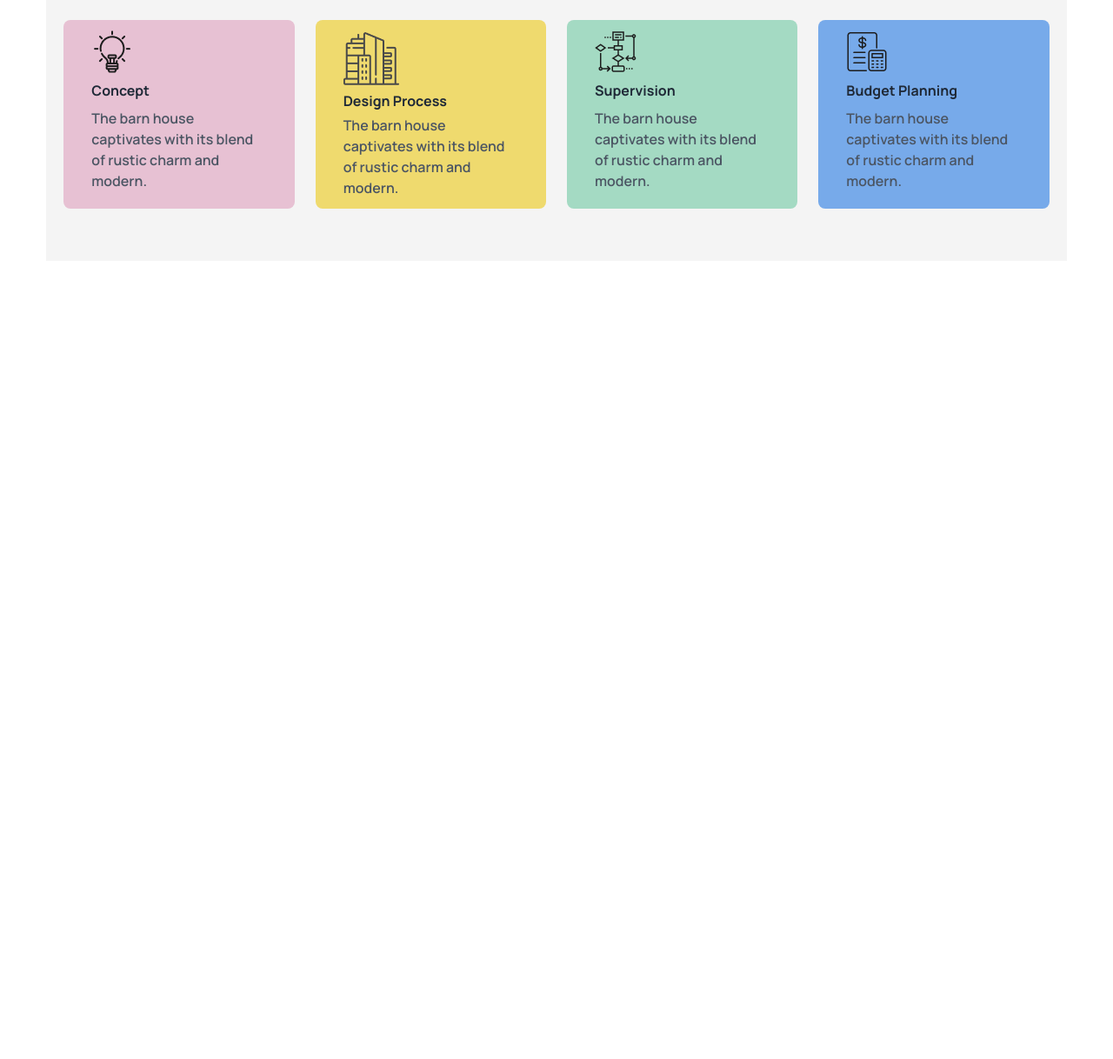
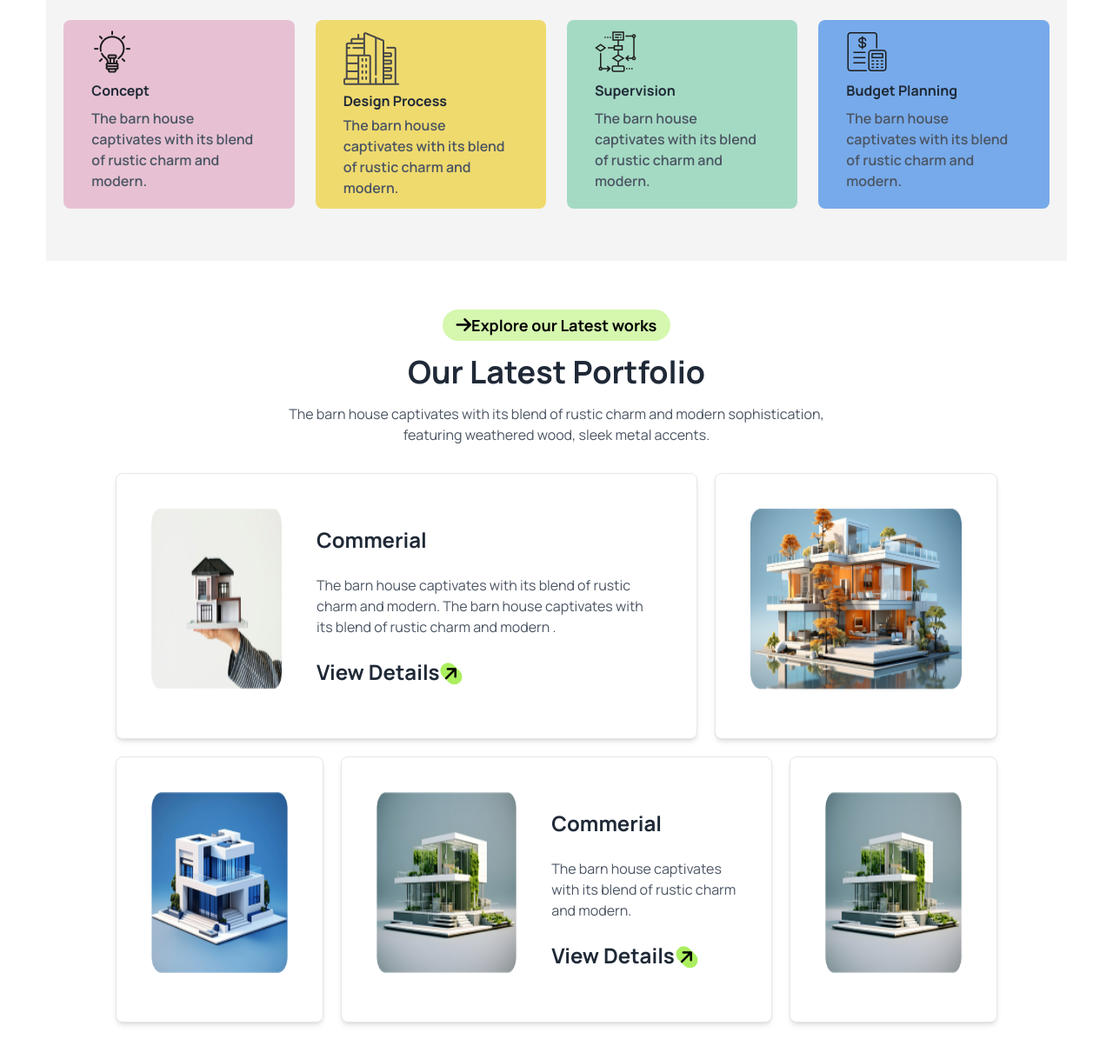
Before and after one commit to saikat001-cmd/Assignment-03, a plain HTML site: page index.html in a window 1280 px wide. Shown: the part 1487-2705 px from the top of the page at 87% size. Before the commit the page ends 1787 px from the top, so only its background shows below. Drawn offline with nearby package versions, Linux system fonts and the light colour scheme.

Commit message:
Our Latest Portfolio section done

```diff
--- a/index.html
+++ b/index.html
@@ -175,8 +175,61 @@
                </div>
             </div>
           </section>
-
-
+          <!-- Our Latest Portfolio section -->
+           <section class="my-20">
+              <div class="py-14">
+              <div class="text-center ">
+                <button class=" lg:px-4 lg:py-1 px-5 py-2 rounded-full font-lg  text-black font-bold text-lg bg-button-primary-2 mb-4"><i class="fa-solid fa-arrow-right text-black text-xl "></i>Explore our Latest works</button>
+                <h1 class="lg:text-4xl text-3xl font-bold  mb-4 ">Our Latest Portfolio</h1>
+                <p class="text-gray-600 lg:w-7/12 mx-auto mb-8 ">The barn house captivates with its blend of rustic charm and modern sophistication, featuring weathered wood, sleek metal accents.</p>
+              </div>
+              <!-- card-1 -->
+              <div class="grid grid-cols-1 lg:grid-cols-3 gap-5 lg:px-20">
+                <div class="lg:col-span-2 border border-gray-200 rounded-lg shadow-md bg-white flex p-10">
+                  <div class="lg:flex gap-10">
+                    <div>
+                      <img class="lg:w-96 lg:h-52 " src="image/img1.png" alt="">
+                    </div>
+                    <div class=" space-y-6 my-5 ">
+                      <h3 class="font-bold text-2xl">Commerial</h3>
+                      <p class="text-gray-600">The barn house captivates with its blend of rustic charm and modern. The barn house captivates with its blend of rustic charm and modern .</p>
+                      <button class="font-bold text-2xl ">View Details <i class="fa-solid fa-arrow-right text-black text-xl -rotate-45 bg-button-primary rounded-full"></i></button>
+                    </div>
+                </div>
+                </div>
+                <div class=" shadow-md border border-gray-200 rounded-lg p-10 bg-white">
+                  <div>
+                    <img class="lg:w-96 lg:h-52" src="image/img2.png" alt="">
+                  </div>
+                </div>
+              </div>
+              <!-- card-2 -->
+               <div class="grid grid-cols-1  my-5 lg:grid-cols-4 gap-5 lg:px-20">
+                <div class="lg:col-span-1 border border-gray-200 rounded-lg shadow-md bg-white flex p-10">
+                  <div>
+                    <img class="lg:w-96 lg:h-52" src="image/img3.png" alt="">
+                  </div>
+                </div>
+                <div class="lg:col-span-2 border border-gray-200 rounded-lg shadow-md bg-white flex p-10">
+                  <div class="lg:flex gap-10">
+                    <div>
+                      <img class="lg:w-96 lg:h-52 " src="image/img4.png" alt="">
+                    </div>
+                    <div class=" space-y-6 my-5 ">
+                      <h3 class="font-bold text-2xl">Commerial</h3>
+                      <p class="text-gray-600">The barn house captivates with its blend of rustic charm and modern. </p>
+                      <button class="font-bold text-2xl ">View Details <i class="fa-solid fa-arrow-right text-black text-xl -rotate-45 bg-button-primary rounded-full"></i></button>
+                    </div>
+                </div>
+                </div>
+                <div class="lg:col-span-1 border border-gray-200 rounded-lg shadow-md bg-white flex p-10">
+                  <div class="lg:flex gap-10">
+                    <div>
+                      <img class="lg:w-96 lg:h-52 " src="image/img4.png" alt="">
+                    </div>
+                  </div>
+               </div>
+            </div>
     </main>
     <footer>
 
```
